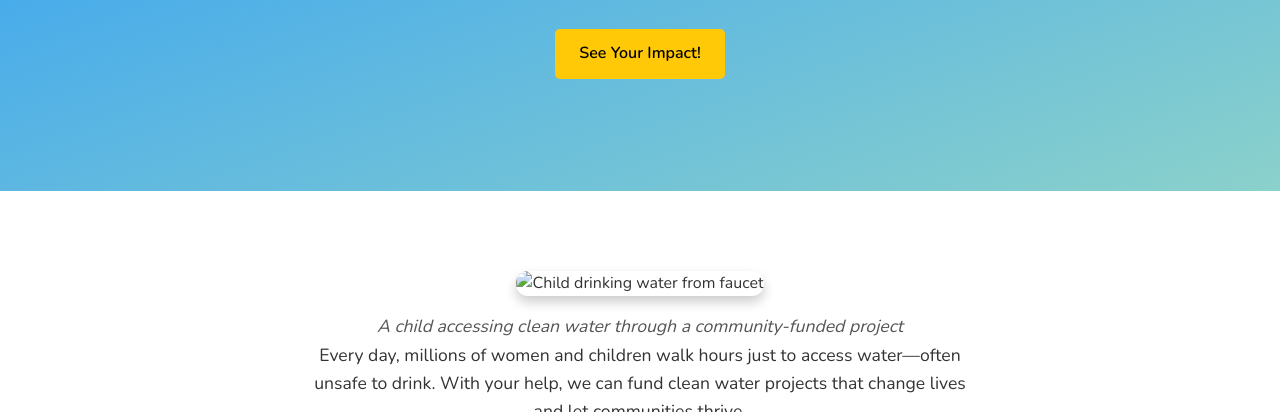
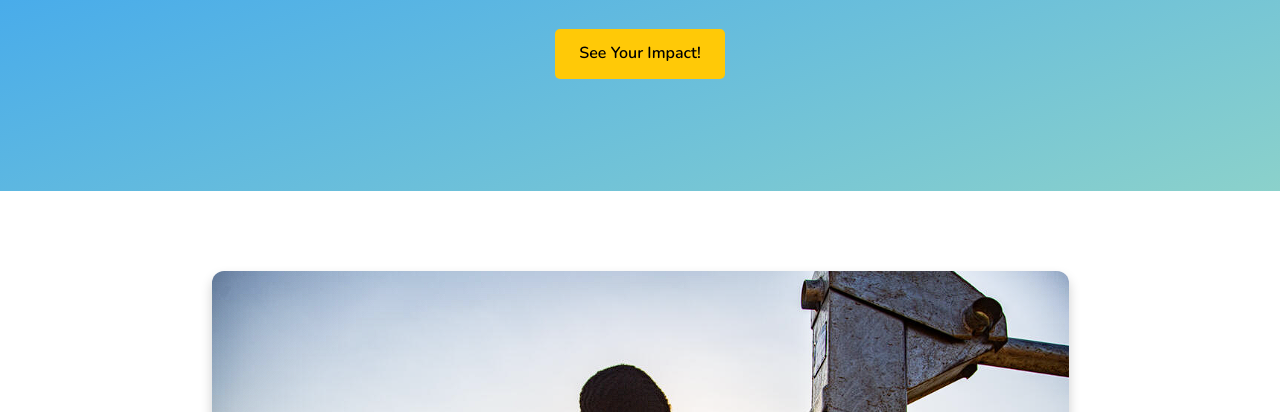
Before and after one commit to econoran7/Charity-Water-Landing-Page, a plain HTML site: page index.html in a window 1280 px wide. Shown: the part 388-800 px from the top of the page. Drawn offline with nearby package versions, Linux system fonts and the light colour scheme.

Commit message:
Update index.html

```diff
--- a/index.html
+++ b/index.html
@@ -33,7 +33,7 @@
   <!-- Story Section -->
   <section class="story" id="story">
     <div class="container">
-      <img src="impact-photo.png" alt="Child drinking water from faucet" class="story-img" />
+      <img src="ImpactPhoto.png" alt="Child drinking water from faucet" class="story-img" />
       <p class="img-caption">A child accessing clean water through a community-funded project</p>
       <p>Every day, millions of women and children walk hours just to access water—often unsafe to drink. With your help, we can fund clean water projects that change lives and let communities thrive.</p>
     </div>
```
